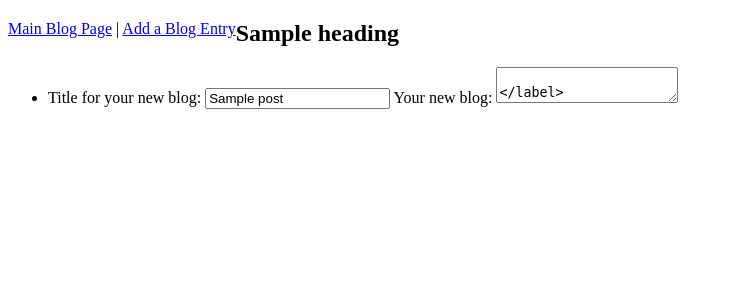
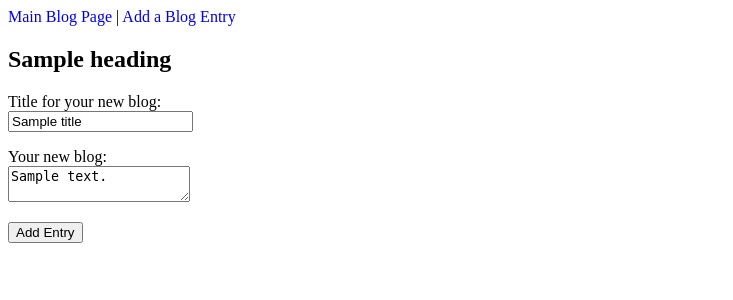
Before and after one commit to stl-lucas/build-a-blog, a Flask app: template templates/add.html in a window 1280 px wide. Shown: the top 300 px of the page, without its empty margins (0-733 px from the left). Run offline with Flask 2, Linux system fonts and the light colour scheme; the template is opened without the code that fills it: most values are stand-ins (such as "Sample title", 1, 10 or a date in 2020).

Commit message:
Basic functionality is all working. List, Adding, Detailed post page

```diff
--- a/main.py
+++ b/main.py
@@ -11,36 +11,61 @@ db = SQLAlchemy(app)
 
 class Blog(db.Model):
     id = db.Column(db.Integer, primary_key=True)
-    title = db.Column(db.String(120))
-    body = db.Column(db.String(256))
+    title = db.Column(db.String(120), nullable=False)
+    body = db.Column(db.String(256), nullable=False)
 
-    def __init__(self, title):
-        self.name = name
+    def __init__(self, title, body):
+        self.title = title
         self.body = body
 
 def get_blog_list():
-    return Blog.query.all()
+    return Blog.query.filter_by(id=1).first()
 
 
-@app.route("/add", methods=['POST'])
-def add_post():
-    new_title = request.form['post-title']
-    new_body = request.form['post-body']
+@app.route("/post")
+def post():
+    id = request.args['id']
+    post = Blog.query.filter_by(id=id).first()
+    return render_template('post.html', heading="Post Detail", post=post)
 
-    # if the user typed nothing at all, redirect and tell them the error
-    if (not new_title.strip() == "") or (new_body.strip() == ""):
-        error = "Please add some content before posting."
-        return redirect("/?error=" + error)
+@app.route("/newpost", methods=['POST', 'GET'])
+def newpost():
+    heading="Add a Blog Entry"
+    errors = False
+    error1 = ""
+    error2 = ""
+    if request.method == 'GET':
+        return render_template('add.html', heading=heading)
 
-    blog = Blog(new_title, new_body)
-    db.session.add(blog)
-    db.session.commit()
-    return render_template('blog.html', blog=blog)
+    else:
+        new_title = request.form['post-title']
+        new_body = request.form['post-body']
+
+        # if the user typed nothing at all, redirect and tell them the error
+        if (new_title.strip() == ""):
+            error1 = "Please add a title before posting."
+            errors = True
+
+        # if the user typed nothing at all, redirect and tell them the error
+        if (new_body.strip() == ""):
+            error2 = "Please add some content before posting."
+            errors = True
+
+        if errors == True:
+            return render_template('add.html', heading=heading, error1=error1, error2=error2, title=new_title, body=new_body)
+
+        else:
+
+            blog = Blog(new_title, new_body)
+            db.session.add(blog)
+            db.session.commit()
+
+            return redirect('/post', id=Blog.id)
 
 @app.route("/")
 def index():
-    encoded_error = request.args.get("error")
-    return render_template('blog.html', bloglist=get_blog_list(), error=encoded_error and cgi.escape(encoded_error, quote=True), title='Build A Blog')
+    posts = Blog.query.order_by(Blog.id.desc()).all()
+    return render_template('blog.html', heading="Build a Blog", posts=posts)
 
 if __name__ == "__main__":
     app.run()
--- a/templates/add.html
+++ b/templates/add.html
@@ -1,23 +1,26 @@
 {% extends "base.html" %}
 {% block content %}
 
-  <ul>
-      <li>
-        <form action="/newpost" method="post">
-			<label>
-				Title for your new blog:
-				<input type="text" name="post-title" value="{{ post.title }}" />
-			</label>
-			<label>
-				Your new blog:
-				<textarea name="post-body" value="{{ post.body }}" />
-			</label>
-			<input type="submit" value="Add Entry"/>
-        </form>
-      </li>
-  </ul>
+	<form action="/newpost" method="post">
+		<div class="row">
+			<p>
+				<label for="post-title">Title for your new blog:</label><br/>
+				<input type="text" name="post-title" id="post-title" value="{{ title }}"/>
+			</p>
+			{% if error1 %}
+				<p class='error'>{{ error1 }}</p>
+			{% endif %}
+		</div>
+		<div class="row">
+			<label for="post-body">Your new blog:</label><br/>
+			<textarea name="post-body" id="post-body">{{ body }}</textarea>
+			{% if error2 %}
+				<p class='error'>{{ error2 }}</p>
+			{% endif %}
+		</div>
+		<div class="row">
+			<p><input type="submit" value="Add Entry"/></p>
+		</div>
+	</form>
 
-{% if error %}
-  <p class='error'>{{ error }}</p>
-{% endif %}
 {% endblock %}
--- a/templates/base.html
+++ b/templates/base.html
@@ -9,15 +9,16 @@
 			.success {
                 color: red;
             }
+
+			a {
+				text-decoration: none;
+			}
         </style>
     </head>
     <body>
-        <div style='float: left'>
-            <a href="/">Main Blog Page</a> | <a href="/newpost">Add a Blog Entry</a>
-        </div>
-		<div style='margin: auto'>
-			<h2>{{ heading }}</h2>
-		</div>
+        <a href="/">Main Blog Page</a> | <a href="/newpost">Add a Blog Entry</a>
+
+		<h2>{{ heading }}</h2>
 
         {% block content %}
         {% endblock %}
--- a/templates/blog.html
+++ b/templates/blog.html
@@ -2,12 +2,12 @@
 {% block content %}
 
 {% if posts|length == 0 %}
-	<p>No posts yet</p>
+	<p class='error'>No posts yet</p>
 	{% else %}
 
 		{% for post in posts %}
 		<div>
-			<a href='post.html?id={{post.id}}'>{{ post.title }}</a>
+			<a href='post?id={{ post.id }}'>{{ post.title }}</a>
 			<p>{{ post.body }}</p>
 			<hr/>
 		</div>
@@ -15,4 +15,4 @@
 
 {% endif %}
 
-	<hr />
+{% endblock %}
```
Also changed, not shown: templates/post.html (+9 -17 lines), 1 other file.
